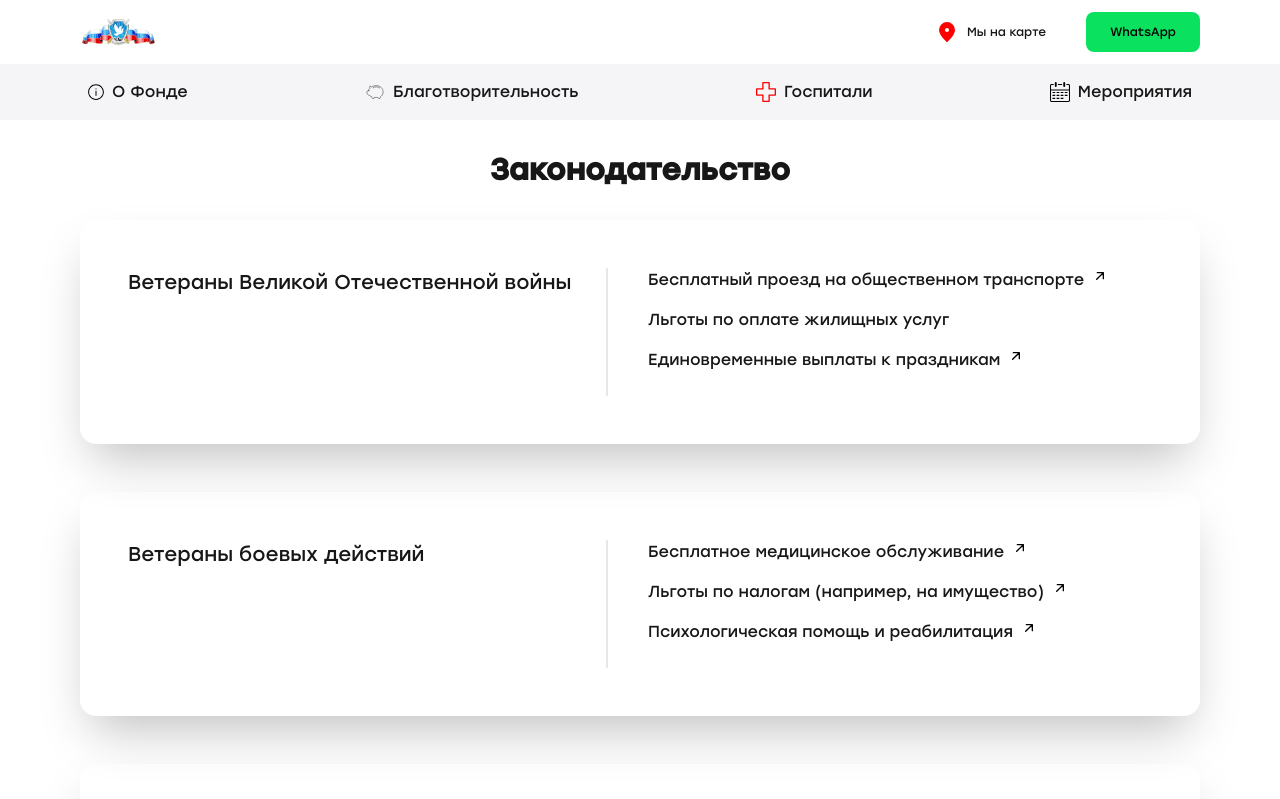
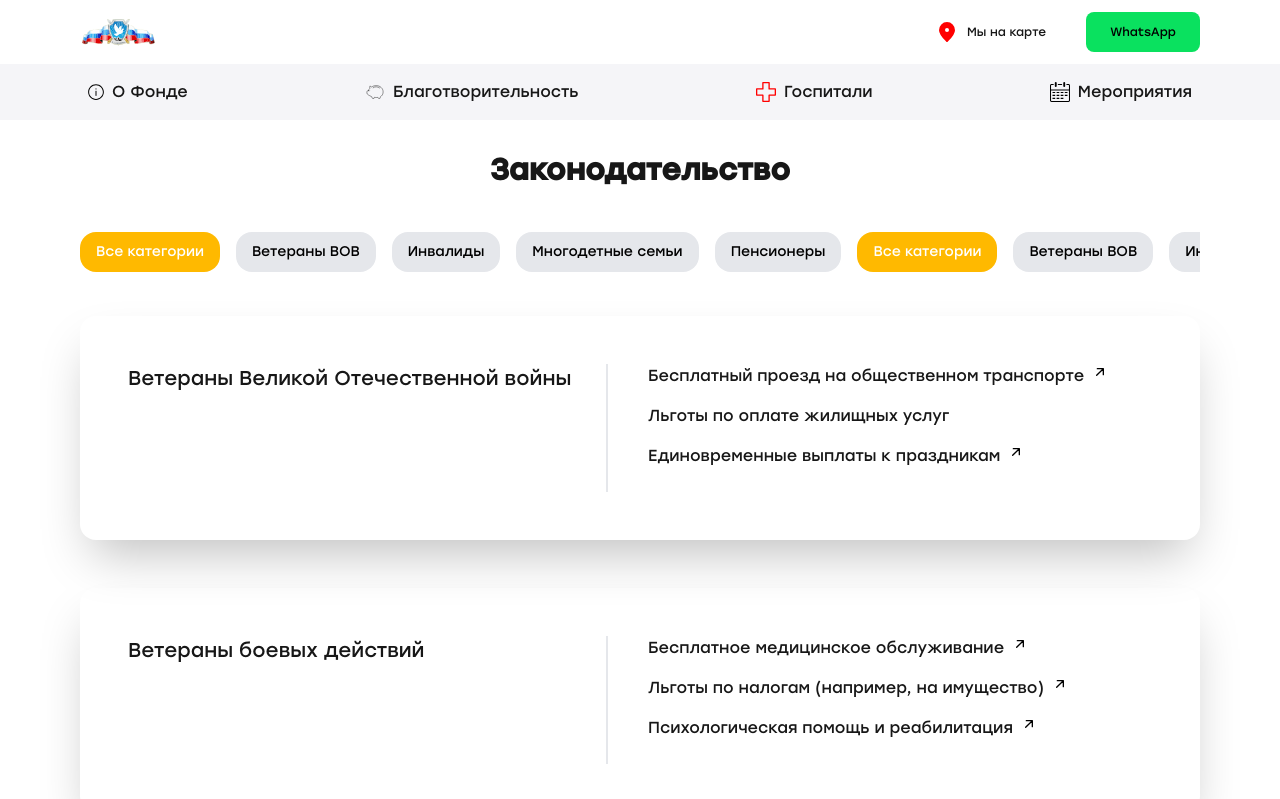
Before and after one commit to bmstu-itstech/fivvt-frontend, a Next.js app: page /benefits in a window 1280 px wide. Shown: the top 799 px of the page. Built offline with nearby package versions, Linux system fonts and the light colour scheme.

Commit message:
[feat] components: add HorizontSelected

```diff
--- a/src/app/benefits/page.tsx
+++ b/src/app/benefits/page.tsx
@@ -1,11 +1,16 @@
 'use client';
-import React, {FC} from 'react';
+import React, {FC, useEffect, useState} from 'react';
 import {PageLayout} from '@/layouts/PageLayout';
 import {BenefitsCardUsecase} from '@/components/BenefitCard/BenefitCard.usecase';
 import {BenefitCard} from '@/components/BenefitCard';
+import {HorizontalSelect} from '@/components/HorizontalSelect';
+import { HorizontalSelectDefaultUsecase } from '@/components/HorizontalSelect/HorizontalSelected.usecase';
 const Page: FC = () => {
+  const [lgota, setLgota] = useState<string>(HorizontalSelectDefaultUsecase[0]);
+  useEffect(() => {console.log(lgota)}, [lgota]);
   return (
     <PageLayout title='Законодательство' className='overflow-hidden'>
+      <HorizontalSelect active={lgota} setSelected={setLgota} variants={HorizontalSelectDefaultUsecase} />
       <div className='w-full flex flex-col gap-12 items-center'>
         {BenefitsCardUsecase.map((item, index) => {
           return (
--- a/src/app/globals.css
+++ b/src/app/globals.css
@@ -28,7 +28,7 @@
   --max-width-maxContainer: 100rem;
 
   --animate-appear: appear 0.2s ease-out;
-  --animate-appear-opacity: opacity 0.4s ease-out;
+  --animate-appear-opacity: appear-opacity 1s ease-out;
   --animate-appear-start-block-1500: appear-left 1.5s ease-out;
   --animate-appear-end-block-1500: appear-right 1.5s ease-out;
   --animate-appear-start-block-800: appear-left 0.8s ease-out;
--- a/src/components/CreativeCard/index.tsx
+++ b/src/components/CreativeCard/index.tsx
@@ -15,10 +15,10 @@ export const CreativeCard: FC<Props> = ({data, className}) => {
             alt='author photo'
             height={600}
             width={600}
-            className='w-1/2 aspect-square rounded-2xl object-center object-cover pb-4 pe-4 border-b-2 border-e-2 border-amber-500'
+            className=' animate-appear-start-block-800 w-1/2 aspect-square rounded-2xl object-center object-cover pb-4 pe-4 border-b-2 border-e-2 border-amber-500'
           />
           <Divider isVertical className='bg-gray-200' />
-          <div className='flex flex-col gap-4 justify-center items-center w-full max-w-1/2'>
+          <div className='flex flex-col gap-4 justify-center items-center w-full max-w-1/2 animate-appear-end-block-800'>
             <p className='text-2xl'>{data.author.name}</p>
             <p className='text-gray-500 text-xl'>{data.author.post}</p>
           </div>
@@ -26,7 +26,7 @@ export const CreativeCard: FC<Props> = ({data, className}) => {
         <div className='w-full flex flex-wrap'>
           {data.materials.map((item, index) => {
             return (
-              <div className='p-4 h-80 w-full max-w-1/4' key={index}>
+              <div className='p-4 h-80 w-full max-w-1/4 animate-appear-opacity' key={index}>
                 <CreativeBookCard className='' data={item} />
               </div>
             );
--- /dev/null
+++ b/src/components/HorizontalSelect/HorizontalSelected.usecase.tsx
@@ -0,0 +1,12 @@
+export const HorizontalSelectDefaultUsecase = [
+  'Все категории',
+  'Ветераны ВОВ',
+  'Инвалиды',
+  'Многодетные семьи',
+  'Пенсионеры',
+  'Все категории',
+  'Ветераны ВОВ',
+  'Инвалиды',
+  'Многодетные семьи',
+  'Пенсионеры',
+];
--- /dev/null
+++ b/src/components/HorizontalSelect/index.tsx
@@ -0,0 +1,38 @@
+import type {FC} from 'react';
+import type {Props} from './HorizontalSelect.props';
+
+export const HorizontalSelect: FC<Props> = ({
+  variants,
+  active,
+  setSelected,
+  className,
+  ...props
+}) => {
+  return (
+    <div
+      className={`${className} flex gap-4 items-center h-16  justify-start overflow-x-auto
+       w-full
+       [&::-webkit-scrollbar]:h-1
+       focus:[&::-webkit-scrollbar]:h-3
+       [&::-webkit-scrollbar-track]:rounded-full
+       [&::-webkit-scrollbar-thumb]:rounded-full
+    dark:[&::-webkit-scrollbar-thumb]:bg-gray-200`}
+      {...props}>
+      {variants.map((item, index) => {
+        return (
+          <button
+            className={`rounded-2xl cursor-pointer text-nowrap
+             py-2.5 px-4  border-none transition-all
+              duration-300 ease-in-out text-sm hover:bg-amber-400 hover:text-white ${
+                item == active ? 'bg-amber-400 text-white' : 'bg-gray-200 text-black'
+              }`}
+            key={index}
+            data-category={item}
+            onClick={() => setSelected(item)}>
+            {item}
+          </button>
+        );
+      })}
+    </div>
+  );
+};
```
Also changed, not shown: src/components/HorizontalSelect/HorizontalSelect.props.tsx (added, +7 -0 lines).
